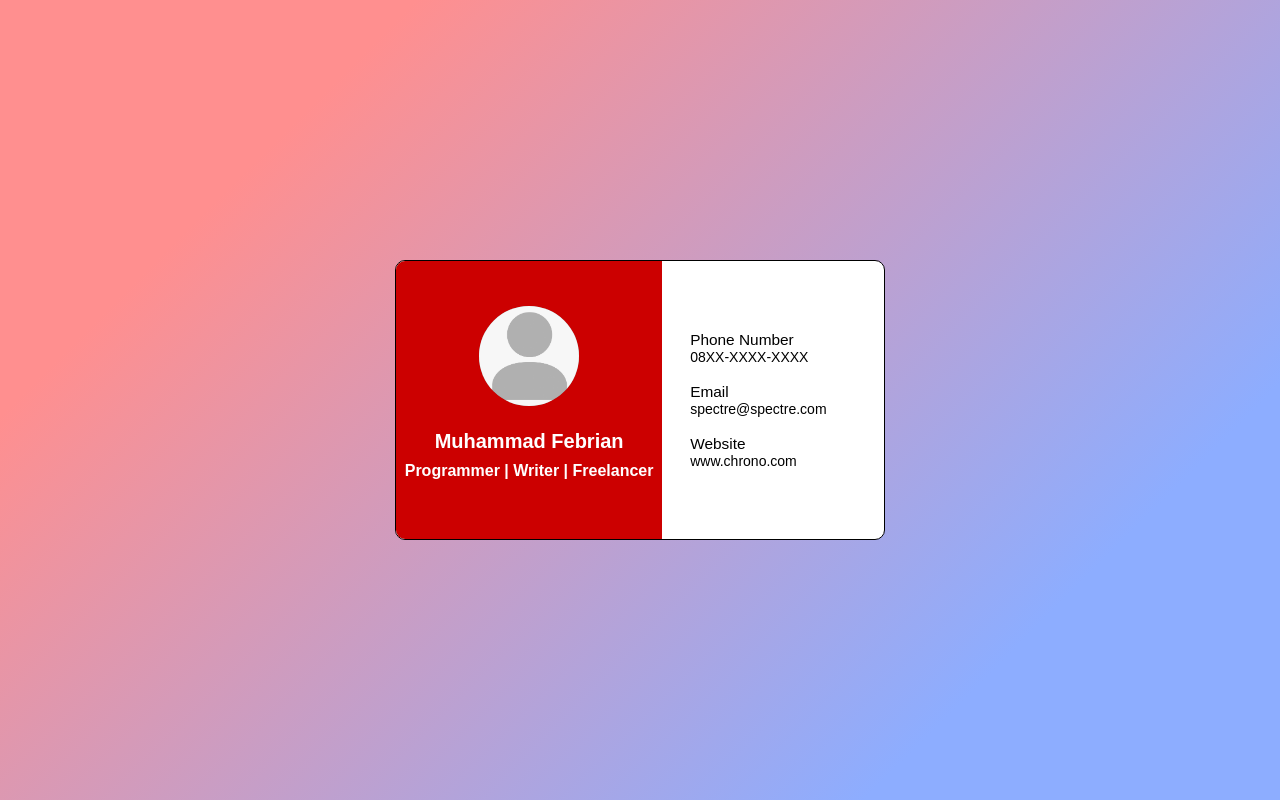
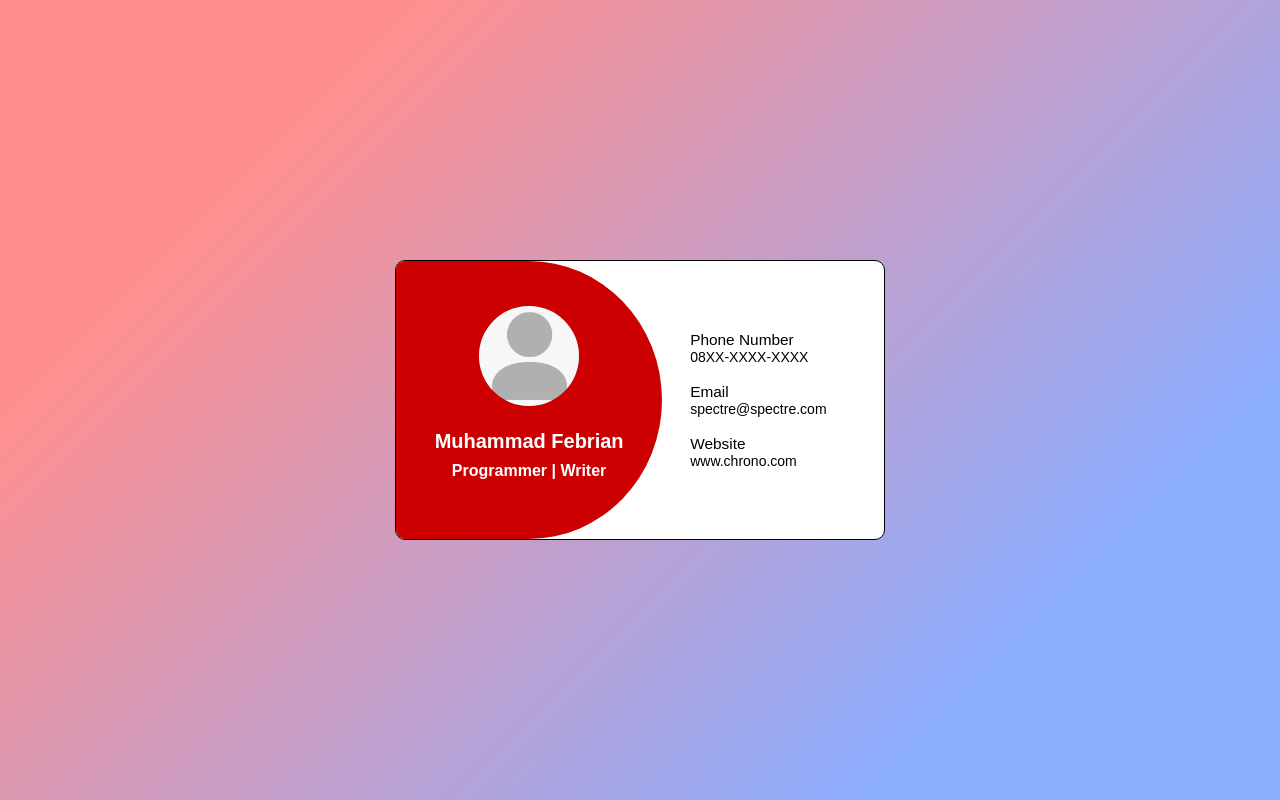
Before and after one commit to Ryangithub10/Name-Card, a plain HTML site: page index.html in a window 1280 px wide. Drawn offline with Linux system fonts and the light colour scheme.

Commit message:
small changed

```diff
--- a/css/style.css
+++ b/css/style.css
@@ -39,6 +39,8 @@ header {
   align-items: center;
   padding: 1.5rem 0;
   color: white;
+  border-top-right-radius: 50%;
+  border-bottom-right-radius: 50%;
 }
 
 header img {
--- a/index.html
+++ b/index.html
@@ -12,7 +12,7 @@
         <header>
           <img src="img/pic-placeholder.png" alt="Photo Profile" />
           <h1 class="name">Muhammad Febrian</h1>
-          <h2 class="subtitle">Programmer | Writer | Freelancer</h2>
+          <h2 class="subtitle">Programmer | Writer</h2>
         </header>
 
         <section class="contact">
```
